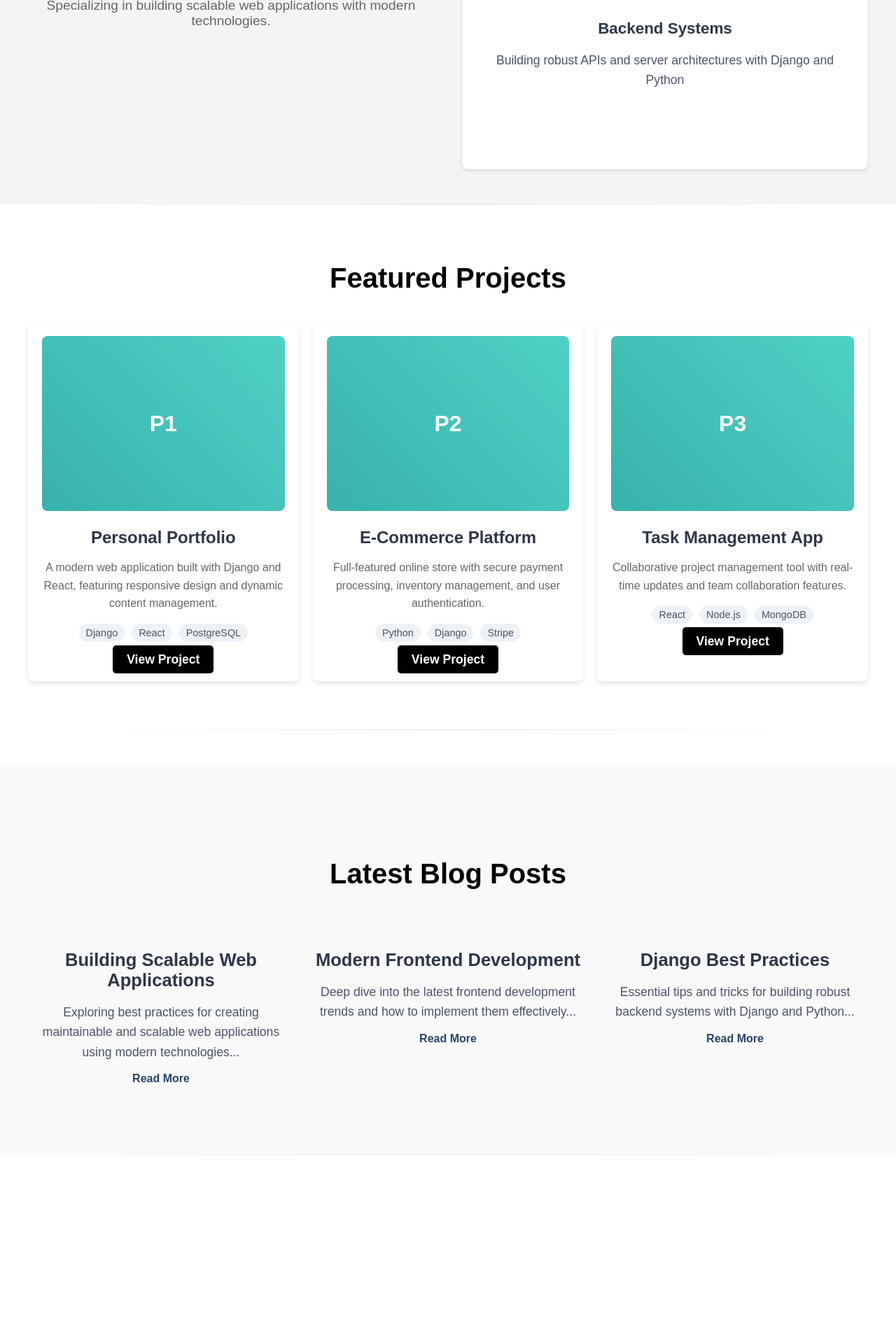
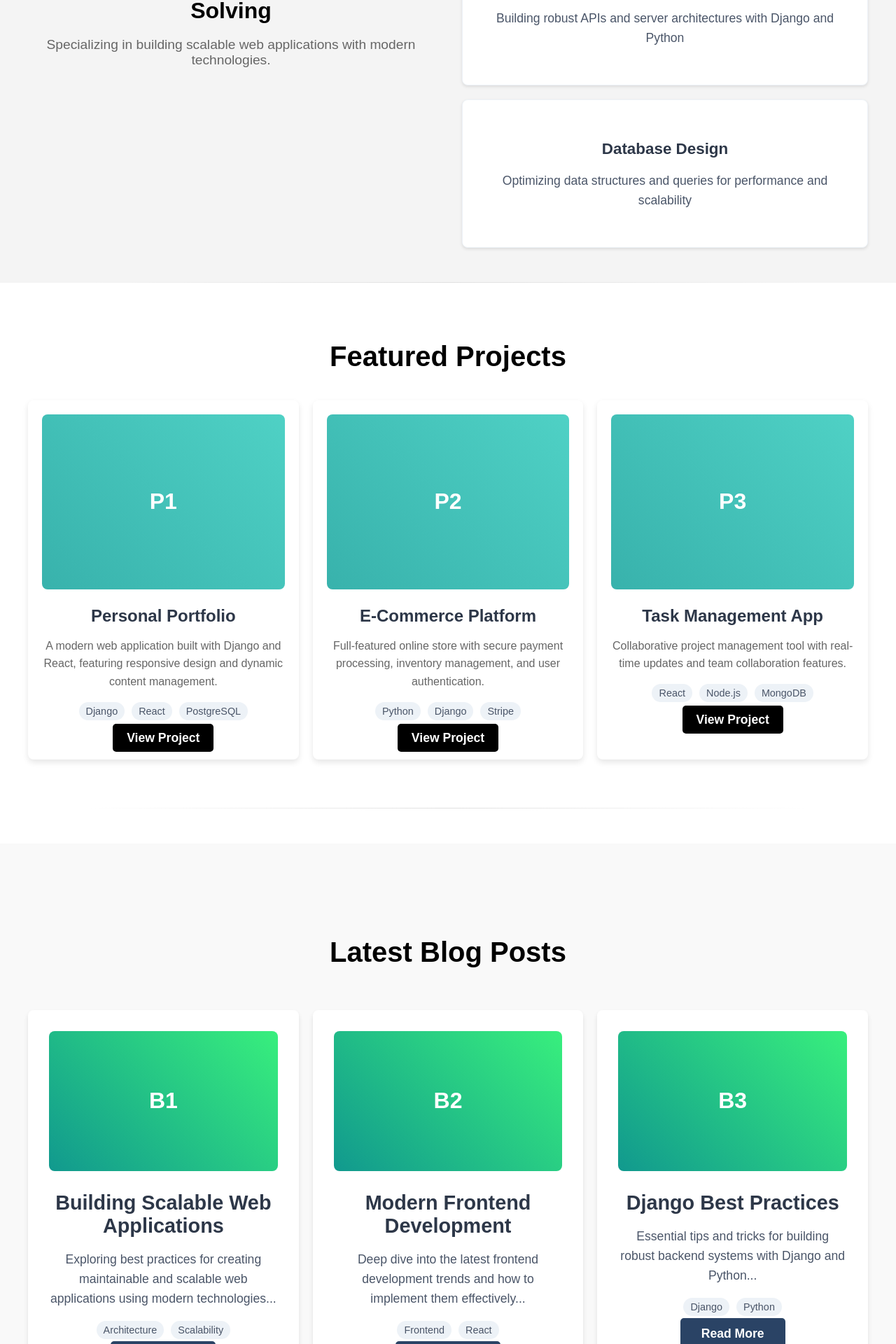
Before and after one commit to mlamin1/PersonalWebsite, a Django app: page / in a window 1280 px wide. Shown: the part 880-2800 px from the top of the page at 70% size. Before the commit the page ends 2530 px from the top, so only its background shows below. Run offline with Django 5.2, Linux system fonts and the light colour scheme.

Commit message:
Added changes to the homehtml page

```diff
--- a/main/static/styles.css
+++ b/main/static/styles.css
@@ -307,7 +307,6 @@ nav {
     box-shadow: 0 2px 4px rgba(0,0,0,0.1);
     transition: transform 0.3s ease;
     border: 1px solid var(--background-dark);
-    min-height: 200px;  /* Minimum height */
 }
 
 .expertise-item:hover {
@@ -427,33 +426,43 @@ nav {
 .blog-grid {
     display: flex;
     justify-content: space-between;
-    gap: 30px;
+    gap: 20px;
+    max-width: 1200px;
+    margin: 0 auto;
 }
 
 .blog-post {
+    background-color: white;
+    border-radius: 8px;
+    box-shadow: 0 4px 6px rgba(0, 0, 0, 0.1);
+    padding: 30px;
+    text-align: center;
     flex: 1;
-    max-width: none;  /* Remove max-width constraint */
+    min-height: 400px;  /* Match project card height */
+}
+
+.blog-post img {
+    max-width: 100%;
+    height: auto;
+    border-radius: 8px;
+    margin-bottom: 15px;
 }
 
 .blog-post h3 {
-    font-size: 1.6em;
-    margin-bottom: 15px;
+    font-size: 1.8em;
+    margin-bottom: 10px;
     color: var(--text-primary);
 }
 
 .blog-post p {
     font-size: 1.1em;
     color: var(--text-secondary);
-    margin-bottom: 15px;
     line-height: 1.6;
 }
 
-.blog-post a {
-    color: var(--primary-color);
-    text-decoration: none;
-    font-weight: bold;
+.blog-post .tech-stack {
+    margin: 15px 0;
 }
-
 
 /* About Me Section */
 /* About Me Section */
--- a/main/templates/main/home.html
+++ b/main/templates/main/home.html
@@ -160,6 +160,10 @@
                         <h3>Backend Systems</h3>
                         <p>Building robust APIs and server architectures with Django and Python</p>
                     </div>
+                    <div class="expertise-item">
+                        <h3>Database Design</h3>
+                        <p>Optimizing data structures and queries for performance and scalability</p>
+                    </div>
                 </div>
             </div>
         </div>
@@ -215,23 +219,44 @@
 
     <!-- Blog Section -->
     <section class="blog-section section section-dark">
+        <h2>Latest Blog Posts</h2>
         <div class="container">
-            <h2>Latest Blog Posts</h2>
             <div class="blog-grid">
                 <div class="blog-post">
+                    <div class="placeholder-image blog">
+                        B1
+                    </div>
                     <h3>Building Scalable Web Applications</h3>
                     <p>Exploring best practices for creating maintainable and scalable web applications using modern technologies...</p>
-                    <a href="#">Read More</a>
+                    <div class="tech-stack">
+                        <span>Architecture</span>
+                        <span>Scalability</span>
+                    </div>
+                    <a href="#" class="btn">Read More</a>
                 </div>
                 <div class="blog-post">
+                    <div class="placeholder-image blog">
+                        B2
+                    </div>
                     <h3>Modern Frontend Development</h3>
                     <p>Deep dive into the latest frontend development trends and how to implement them effectively...</p>
-                    <a href="#">Read More</a>
+                    <div class="tech-stack">
+                        <span>Frontend</span>
+                        <span>React</span>
+                    </div>
+                    <a href="#" class="btn">Read More</a>
                 </div>
                 <div class="blog-post">
+                    <div class="placeholder-image blog">
+                        B3
+                    </div>
                     <h3>Django Best Practices</h3>
                     <p>Essential tips and tricks for building robust backend systems with Django and Python...</p>
-                    <a href="#">Read More</a>
+                    <div class="tech-stack">
+                        <span>Django</span>
+                        <span>Python</span>
+                    </div>
+                    <a href="#" class="btn">Read More</a>
                 </div>
             </div>
         </div>
```
